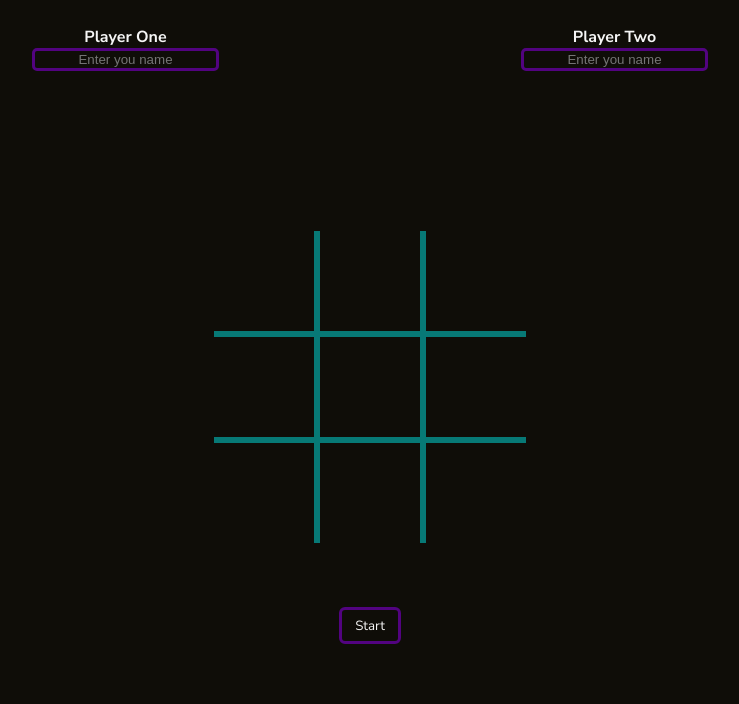
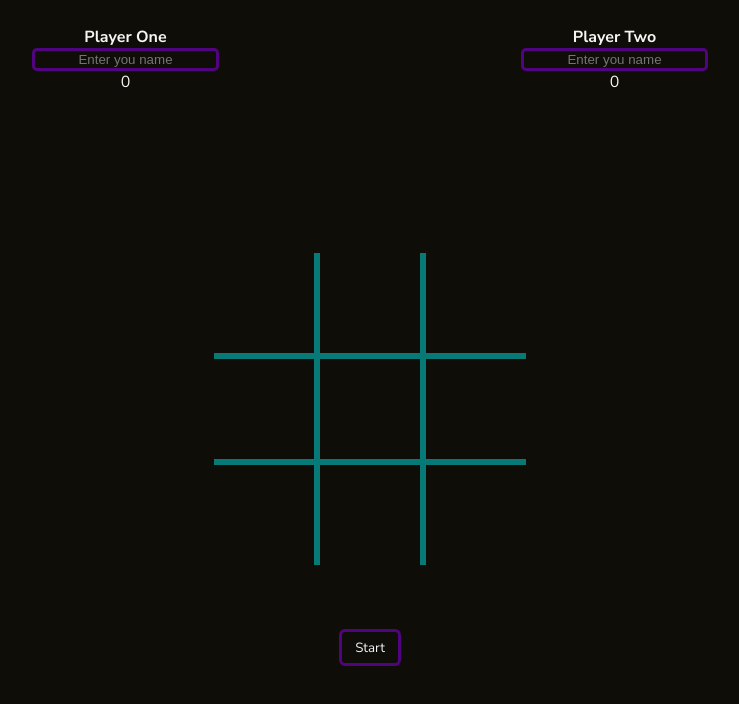
Before and after one commit to OrianaLand/Tic-Tac-Toe, a plain HTML site: page index.html in a window 1280 px wide. Shown: the part 120-824 px from the top of the page, without its empty margins (270-1009 px from the left). Drawn offline with Linux system fonts and the light colour scheme.

Commit message:
Add score counter to track and display player wins

```diff
--- a/index.html
+++ b/index.html
@@ -28,6 +28,7 @@
             maxlength="15"
             id="player-one"
           />
+          <p class="player-one-score"></p>
         </div>
         <div class="player">
           <label for="player-two">Player Two</label>
@@ -38,6 +39,7 @@
             maxlength="15"
             id="player-two"
           />
+          <p class="player-two-score"></p>
         </div>
       </div>
 
--- a/script.js
+++ b/script.js
@@ -54,11 +54,13 @@ const GameController = (() => {
       name: "",
       mark: 1,
       cellsMarked: [],
+      gamesWon: 0,
     },
     {
       name: "",
       mark: 2,
       cellsMarked: [],
+      gamesWon: 0,
     },
   ];
 
@@ -125,6 +127,7 @@ const GameController = (() => {
         gameEnded: true,
         message: "Game has ended. Reset board to play again",
         winner,
+        playerWon,
       };
 
     const markPlaced = GameBoard.placeMark(square, getActivePlayer().mark);
@@ -139,12 +142,14 @@ const GameController = (() => {
         if (isWinningRound(playerCellsMarked)) {
           let playerWon = getActivePlayer();
           winner = playerWon.name;
-          gameOver = true; //prevents more moves
+          playerWon.gamesWon++; // Increments winner's counter
+          gameOver = true; // Prevents more moves
 
           return {
             gameEnded: true,
             message: `${playerWon.name} wins!`,
             winner,
+            playerWon,
           };
         }
       }
@@ -168,6 +173,24 @@ const GameController = (() => {
     players[1].name = playerTwoName || "Player 2 (O)";
   };
 
+  const getGameStats = () => {
+    return {
+      playerOne: {
+        name: players[0].name,
+        gamesWon: players[0].gamesWon,
+      },
+      playerTwo: {
+        name: players[1].name,
+        gamesWon: players[1].gamesWon,
+      },
+    };
+  };
+
+  const resetPlayersWonGames = () => {
+    players[0].gamesWon = 0;
+    players[1].gamesWon = 0;
+  };
+
   // Start of the game
   printNewRound();
 
@@ -178,6 +201,8 @@ const GameController = (() => {
     getBoard: () => GameBoard.getBoard(),
     resetGame,
     updatePlayersName,
+    resetPlayersWonGames,
+    getGameStats,
     isGameOver,
   };
 })();
@@ -192,14 +217,23 @@ const DisplayController = (() => {
   const playerOneInput = document.querySelector("#player-one");
   const playerTwoInput = document.querySelector("#player-two");
   const turnText = "'s turn";
+  const playerOneScore = document.querySelector(".player-one-score");
+  const playerTwoScore = document.querySelector(".player-two-score");
+
+  const updateScoreDisplay = () => {
+    const stats = game.getGameStats();
+
+    playerOneScore.textContent = stats.playerOne.gamesWon;
+    playerTwoScore.textContent = stats.playerTwo.gamesWon;
+  };
 
   startBtn.addEventListener("click", () => {
     const playerOne = playerOneInput.value || "Player 1 (x)";
     const playerTwo = playerTwoInput.value || "Player 2 (o)";
-
     game.updatePlayersName(playerOne, playerTwo);
     game.resetGame();
     renderBoard();
+    updateScoreDisplay();
 
     startBtn.style.display = "none";
     resetBtn.style.display = "inline";
@@ -224,6 +258,7 @@ const DisplayController = (() => {
 
       if (result && result.gameEnded) {
         showMessage(result.winner, result.gameEnded);
+        updateScoreDisplay();
         document.querySelector(".board").classList.add("disabled");
       }
 
@@ -248,8 +283,10 @@ const DisplayController = (() => {
     boardContainer.classList.add("disabled");
 
     game.resetGame();
+    game.resetPlayersWonGames();
     renderBoard();
     clearMessage();
+    updateScoreDisplay();
 
     startBtn.style.display = "inline";
     resetBtn.style.display = "none";
@@ -266,6 +303,7 @@ const DisplayController = (() => {
     boardContainer.textContent = "";
     const board = game.getBoard();
     const activePlayer = game.getActivePlayer().name;
+    updateScoreDisplay();
 
     if (game.isGameOver()) {
       playerTurn.textContent = "Game Over";
```
